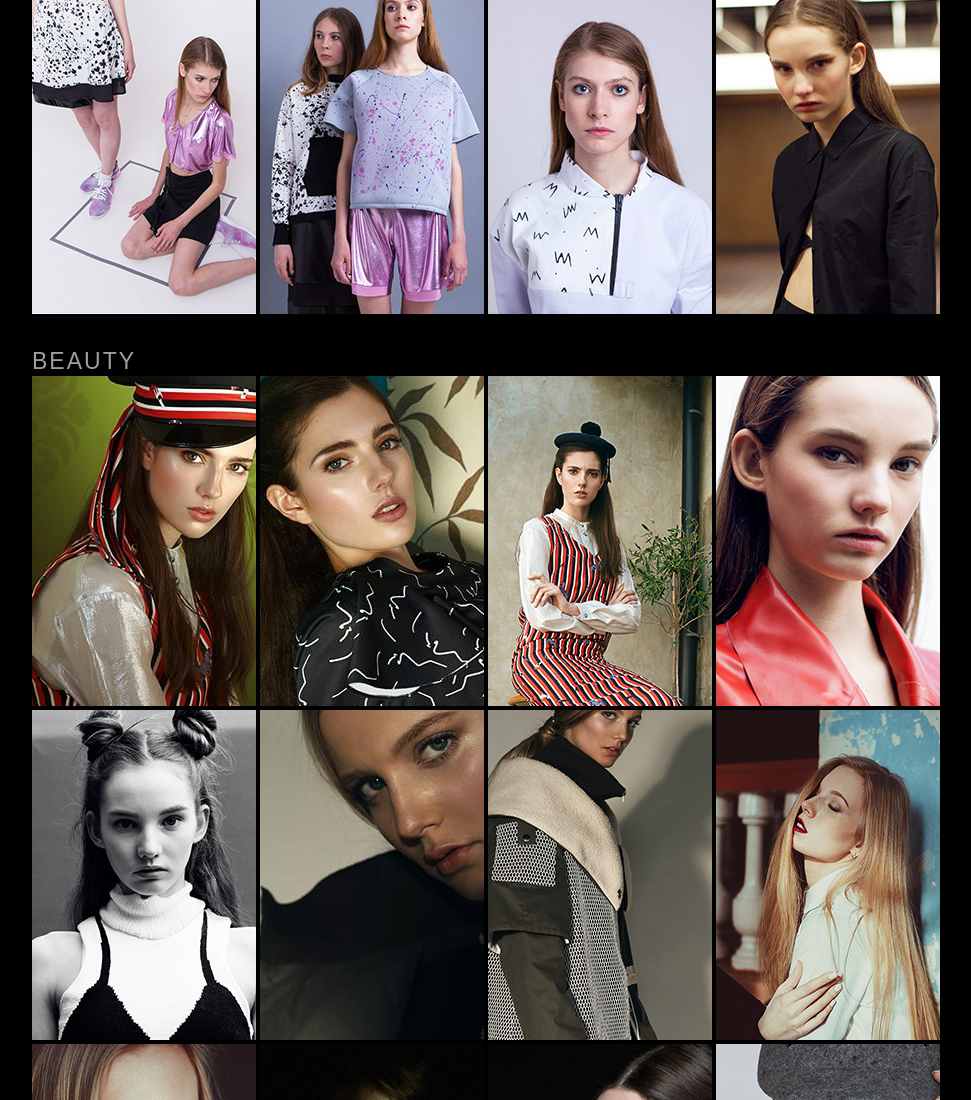
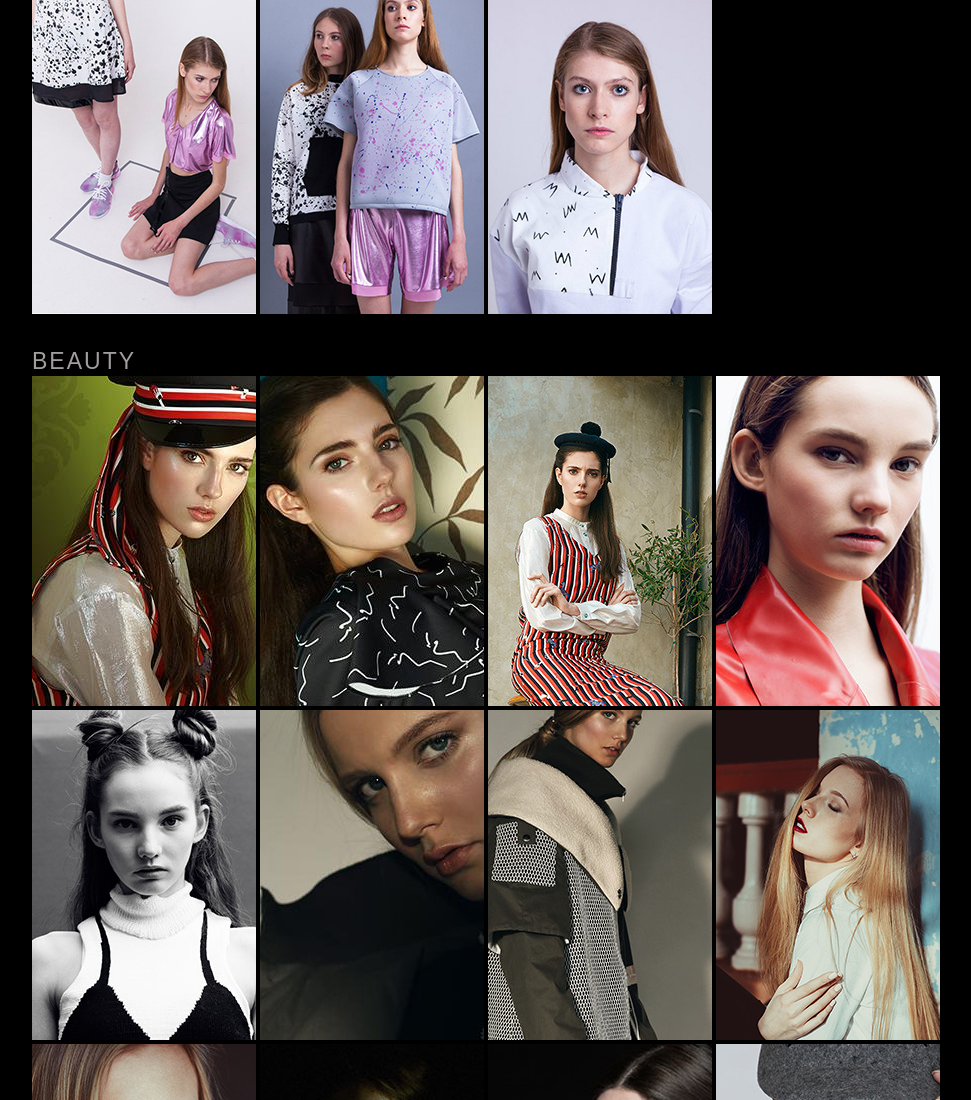
Before and after one commit to youngxfox/Ana-Japson, a plain HTML site: page portfolio.html in a window 1280 px wide. Shown: the part 2886-3986 px from the top of the page, without its empty margins (154-1125 px from the left). Drawn offline with Linux system fonts and the light colour scheme; a web font is replaced by a local one.

Commit message:
del pics

```diff
--- a/portfolio.html
+++ b/portfolio.html
@@ -80,7 +80,6 @@
 					<a class="fancybox" rel="group" href="images/preview/big-image46.jpg"><img src="images/preview/small-image46.png" height="330" alt="makeup in belgium" "makeup in brussels"/></a>
 					<a class="fancybox" rel="group" href="images/preview/big-image48.jpg"><img src="images/preview/small-image48.png" height="330" alt="makeup in belgium" "makeup in brussels"/></a>
 					<a class="fancybox" rel="group" href="images/preview/big-image49.jpg"><img src="images/preview/small-image49.png" height="330" alt="makeup in belgium" "makeup in brussels"/></a>
-					<a class="fancybox" rel="group" href="images/preview/big-image111.jpg"><img src="images/preview/small-image111.jpg" height="330" alt="makeup in belgium" "makeup in brussels"/></a>
 					<div class="card-art">
 						<a name="beauty"><h3>BEAUTY</h3></a>
 					</div>
```
Also changed, not shown: index.html (+0 -1 lines), images/Photoslider7.jpg (deleted).
